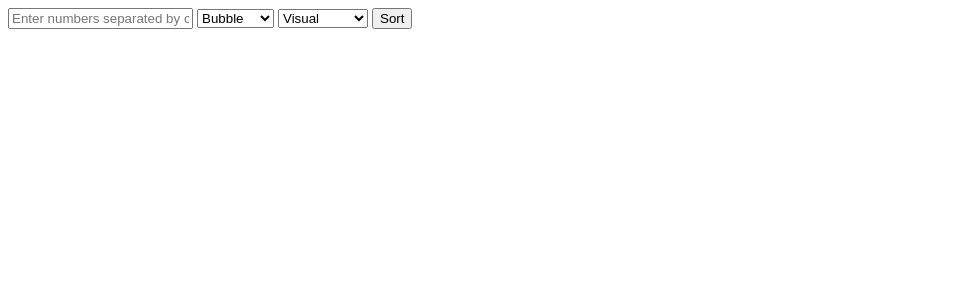
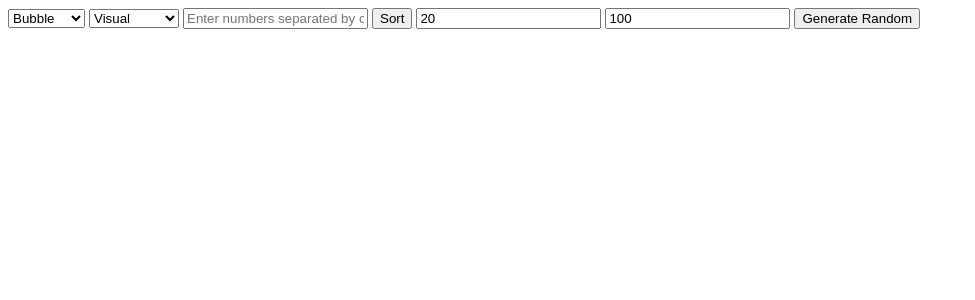
Before and after one commit to harsij01/algorithm_visualizer, a Flask app: template templates/index.html in a window 1280 px wide. Shown: the top 300 px of the page, without its empty margins (0-975 px from the left). Run offline with Flask 3, Linux system fonts and the light colour scheme; the template is opened without the code that fills it, so the values that code supplies are empty.

Commit message:
html for random array generation

```diff
--- a/templates/index.html
+++ b/templates/index.html
@@ -5,8 +5,6 @@
         <title>Algorithm Visualizer</title>
     </head>
     <body>
-        <input type="text" id="arrayInput" placeholder="Enter numbers separated by commas">
-
         <select id="algorithmSelect">
             <option value="bubble">Bubble</option>
             <option value="selection">Selection</option>
@@ -19,6 +17,12 @@
             <option value="benchmark">Benchmark</option>
         </select>
 
+        <input type="text" id="arrayInput" placeholder="Enter numbers separated by commas">
         <button onclick="sendArray()"">Sort</button>
+
+        <input type="number" id="arraySize" placeholder="Size" value="20">
+        <input type="number" id="maxValue" placeholder="Max Value" value="100">
+
+        <button onclick="generateRandom()">Generate Random</button>
     </body>
 </html>
```
